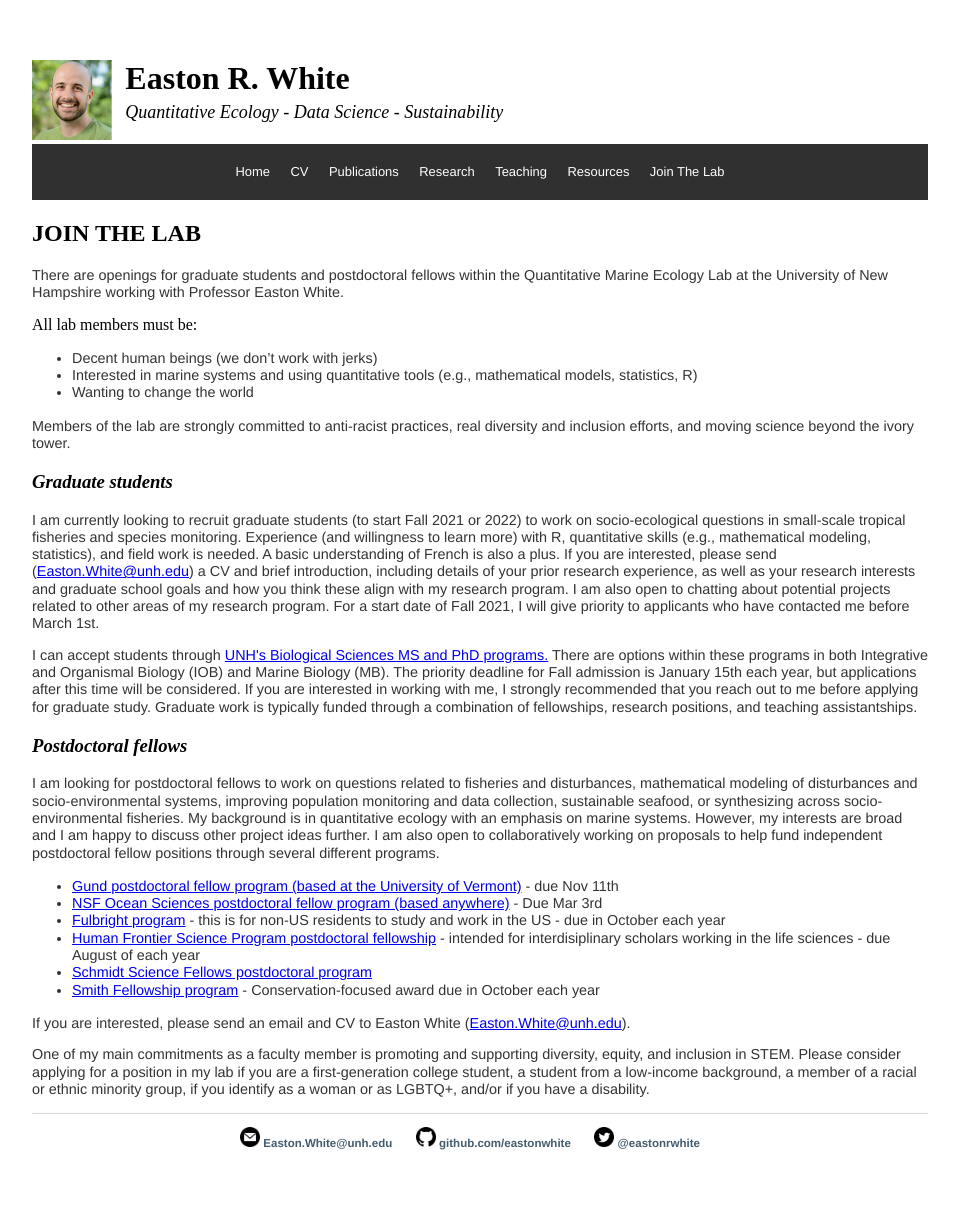
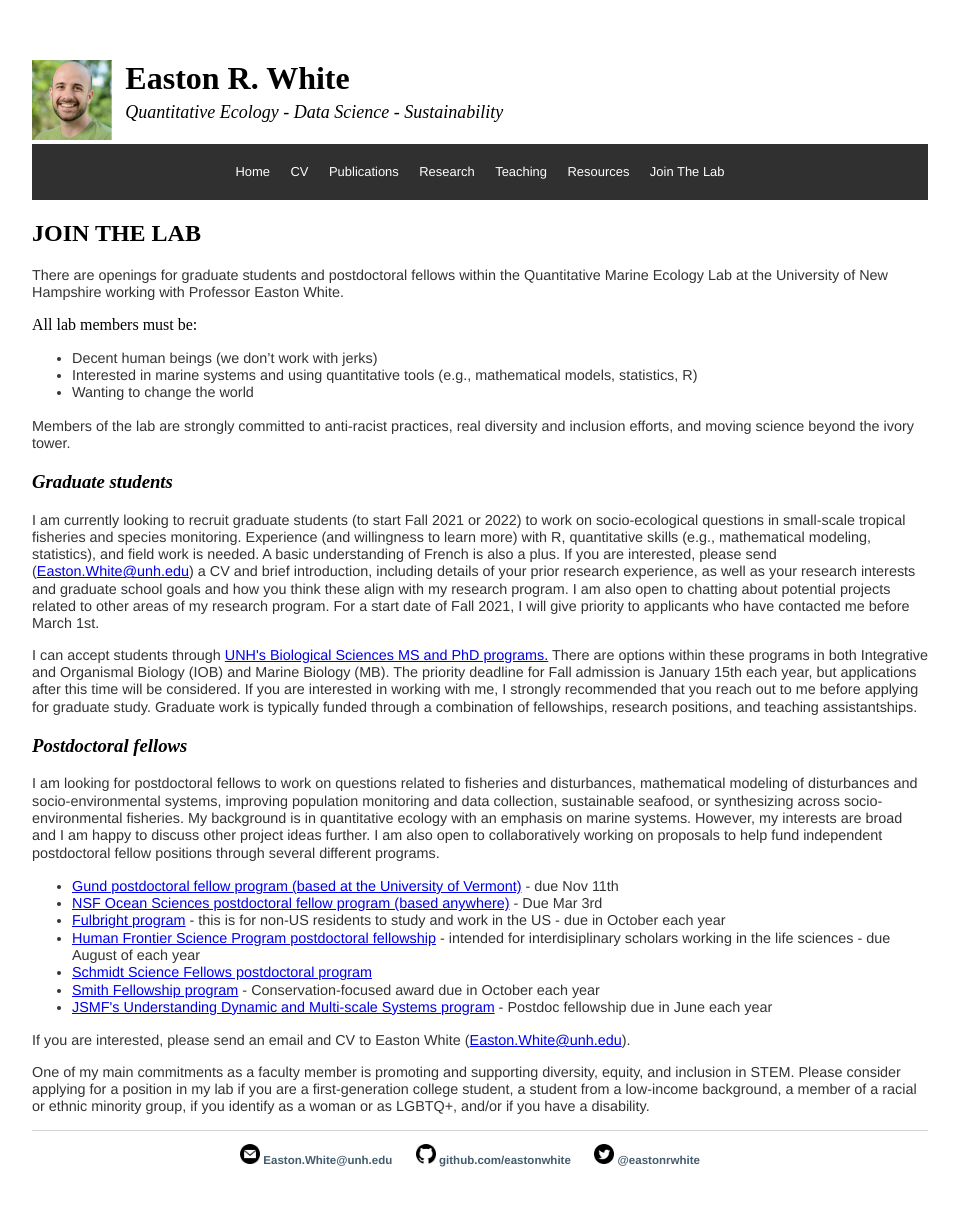
Before and after one commit to eastonwhite/eastonwhite.github.io, a Jekyll site: the page built from join/index.html, in a window 1280 px wide. Shown: the whole page, without its empty margins (160-1119 px from the left). Built offline with Jekyll 4.4.1, drawn with Linux system fonts in a browser that asks for light colours.

Commit message:
added JSMF link

```diff
--- a/join/index.html
+++ b/join/index.html
@@ -32,7 +32,9 @@ All lab members must be:
    <li><a href="https://www.hfsp.org/funding/hfsp-funding/postdoctoral-fellowships">Human Frontier Science Program postdoctoral fellowship</a> - intended for interdisiplinary scholars working in the life sciences - due August of each year</li>
    <li><a href="https://schmidtsciencefellows.org/selection/">Schmidt Science Fellows postdoctoral program</a> </li>
    <li><a href="https://conbio.org/mini-sites/smith-fellows">Smith Fellowship program</a> - Conservation-focused award due in October each year</li>
+  <li><a href="https://www.jsmf.org/apply/fellowship/">JSMF's Understanding Dynamic and Multi-scale Systems program</a> - Postdoc fellowship due in June each year</li>
 </ul>
+
 
 
 <p>If you are interested, please send an email and CV to Easton White (<a href="mailto:Easton.White@unnh.edu">Easton.White@unh.edu</a>). </p>
```
